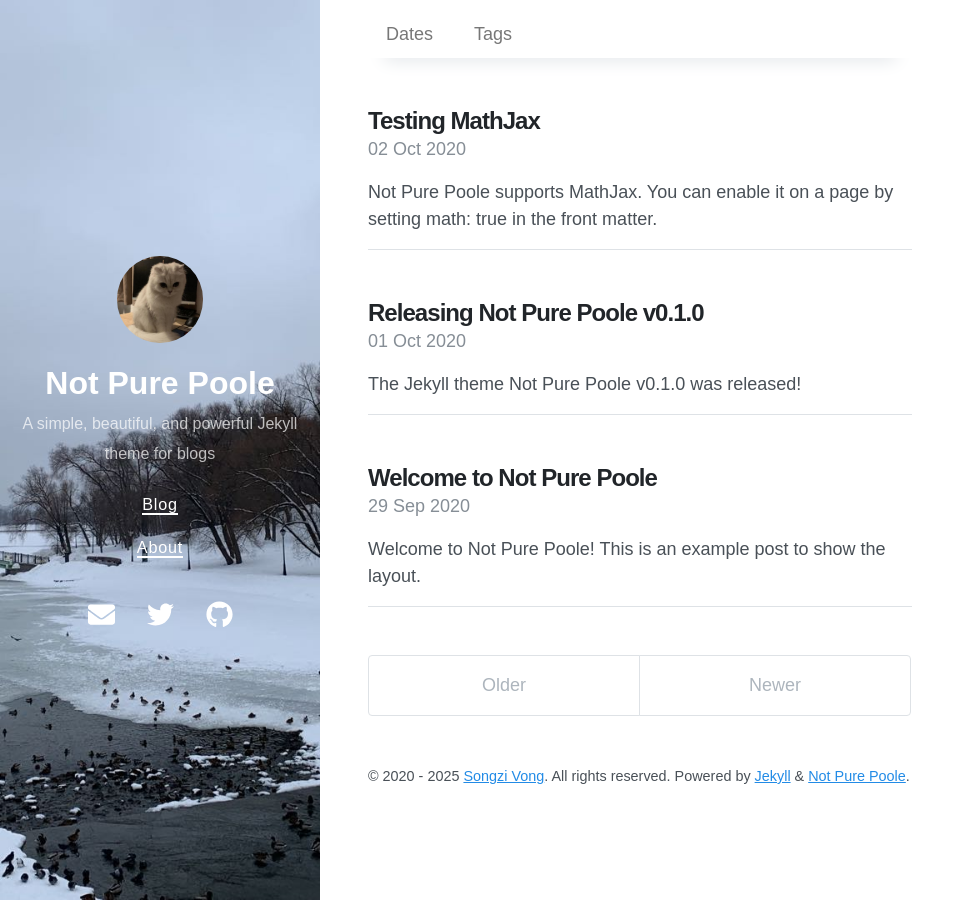
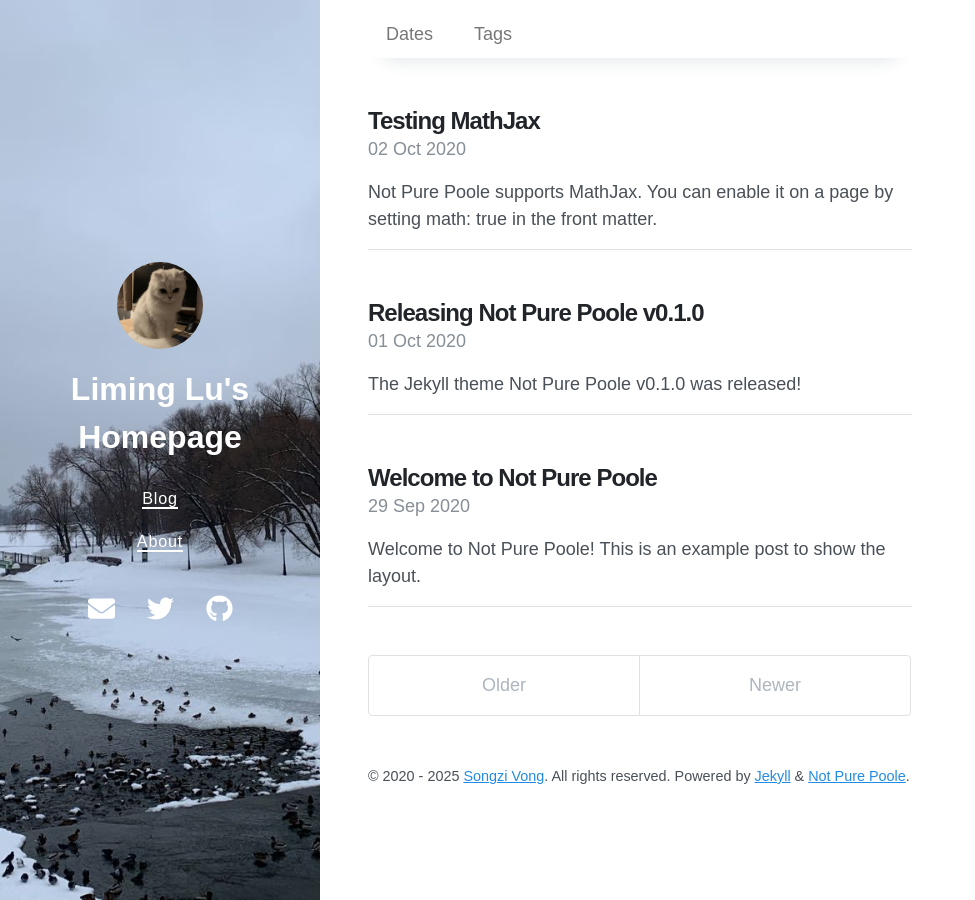
Before and after one commit to Elemmire1/Elemmire1.github.io, a Jekyll site: the page built from index.html, in a window 1280 px wide. Shown: the whole page, without its empty margins (0-975 px from the left). Built offline with Jekyll 4.4.1, drawn with Linux system fonts in a browser that asks for light colours; nearby versions of some CDN libraries; the list of posts is cut into pages by our own code.

Commit message:
an update

```diff
--- a/_config.yml
+++ b/_config.yml
@@ -1,7 +1,7 @@
 # Setup
-title: Not Pure Poole
-description: A simple, beautiful, and powerful Jekyll theme for blogs
-url: https://vszhub.github.io
+title: Liming Lu's Homepage
+description:
+url: https://elemmire1.github.io
 avatar: /avatar.jpeg
 paginate: 5
 permalink: pretty
```
